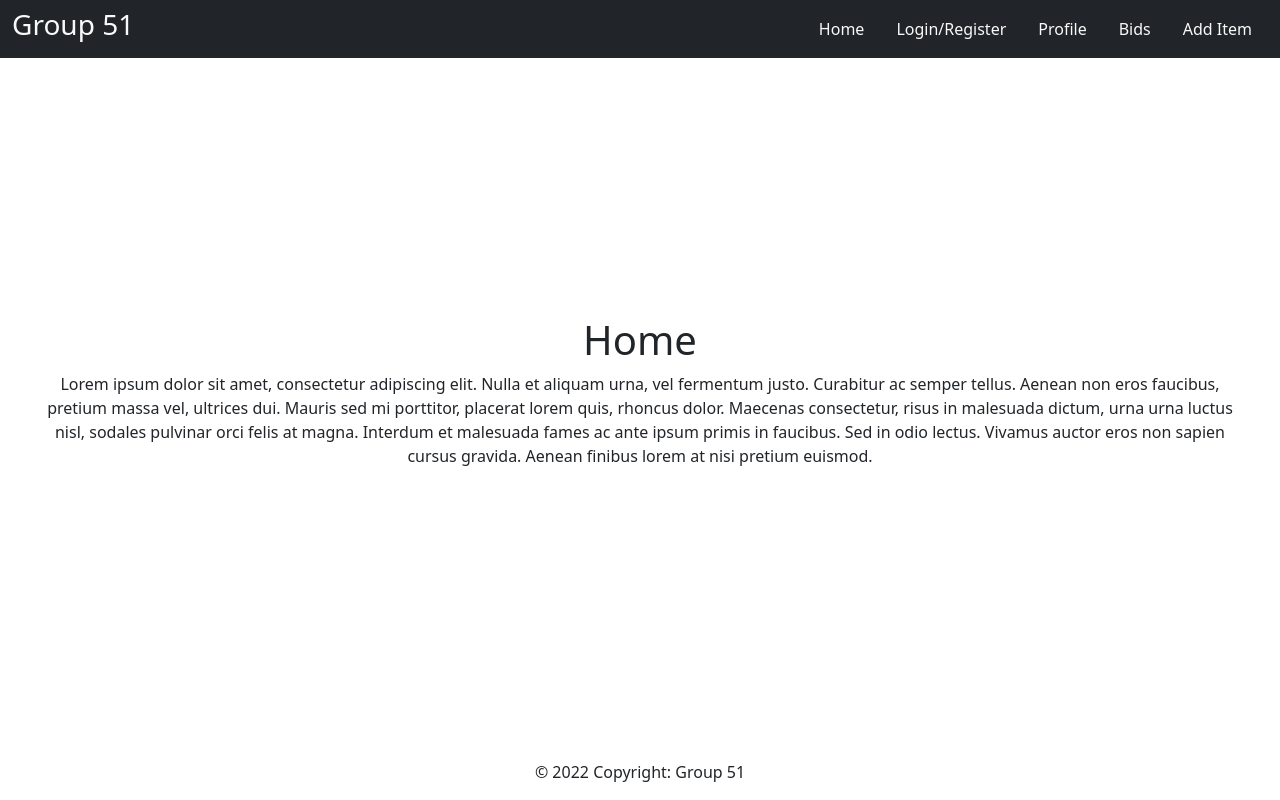
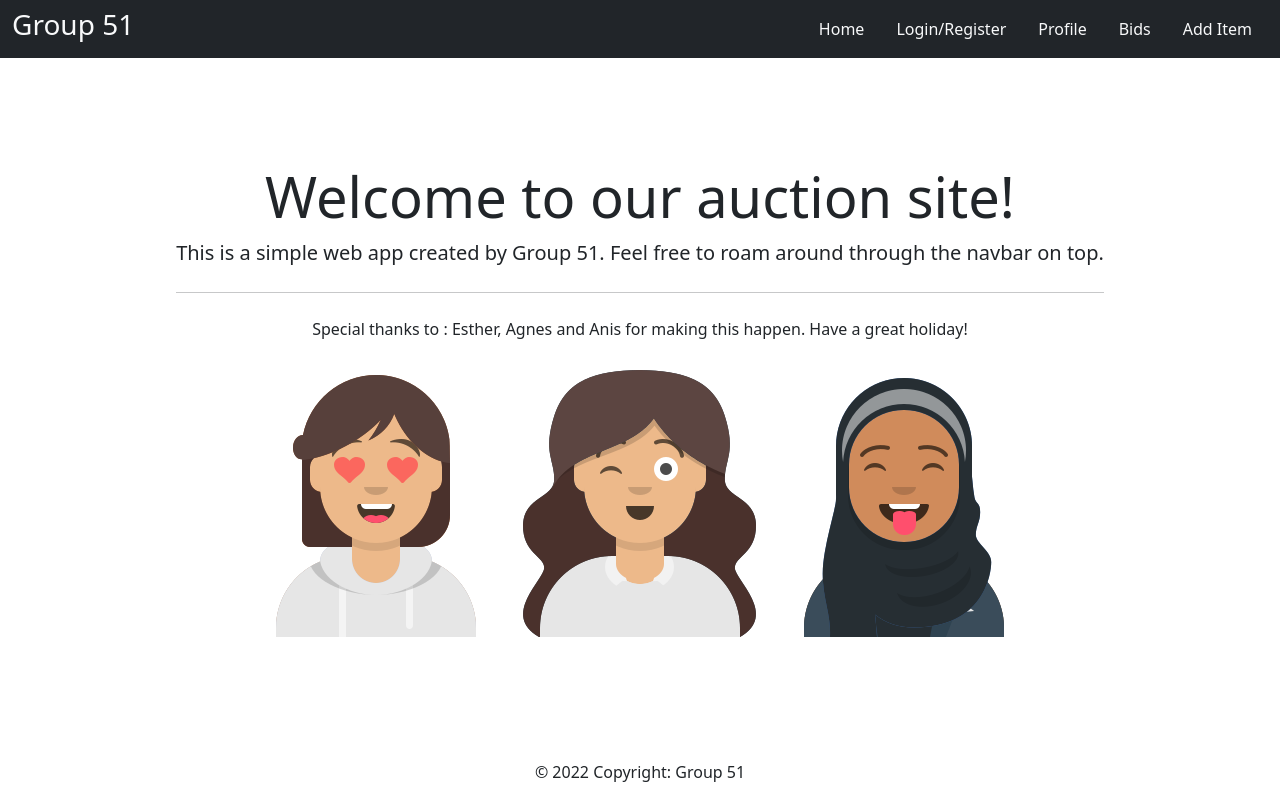
Before and after one commit to anisfaqiehah/ECS639U-Group51, a Vue app in the folder Frontend/: page / in a window 1280 px wide. Built offline with nearby package versions, Linux system fonts and the light colour scheme.

Commit message:
Update Home.vue

```diff
--- a/Frontend/src/views/Home.vue
+++ b/Frontend/src/views/Home.vue
@@ -1,4 +1,19 @@
 <template>
-    <h1>Home</h1>
-    <p>Lorem ipsum dolor sit amet, consectetur adipiscing elit. Nulla et aliquam urna, vel fermentum justo. Curabitur ac semper tellus. Aenean non eros faucibus, pretium massa vel, ultrices dui. Mauris sed mi porttitor, placerat lorem quis, rhoncus dolor. Maecenas consectetur, risus in malesuada dictum, urna urna luctus nisl, sodales pulvinar orci felis at magna. Interdum et malesuada fames ac ante ipsum primis in faucibus. Sed in odio lectus. Vivamus auctor eros non sapien cursus gravida. Aenean finibus lorem at nisi pretium euismod.</p>
+<div class="jumbotron">
+  <h1 class="display-4">Welcome to our auction site!</h1>
+  <p class="lead">This is a simple web app created by Group 51. Feel free to roam around through the navbar on top.</p>
+  <hr class="my-4">
+  <p>Special thanks to : Esther, Agnes and Anis for making this happen. Have a great holiday!</p>
+
+    <div class="container">
+    <img src="@/assets/agnes.png" alt="agnes" class="rounded">
+    <img src="@/assets/esther.png" alt="esther" class="rounded">
+    <img src="@/assets/anis.png" alt="anis" class="rounded">
+    </div>
+</div>
 </template>
+
+<script>
+export default {
+  }
+</script>
```
